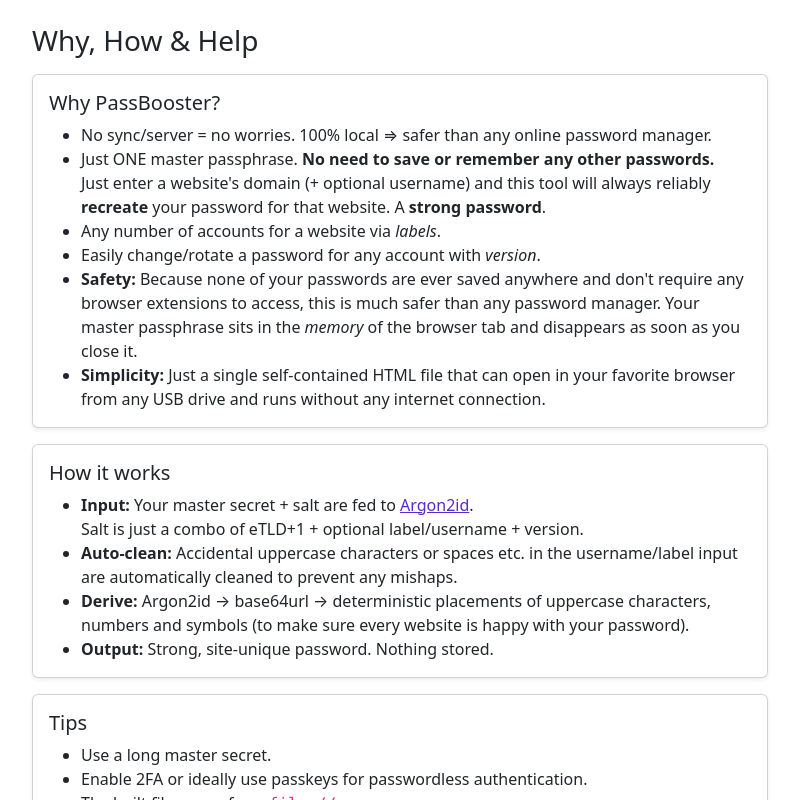
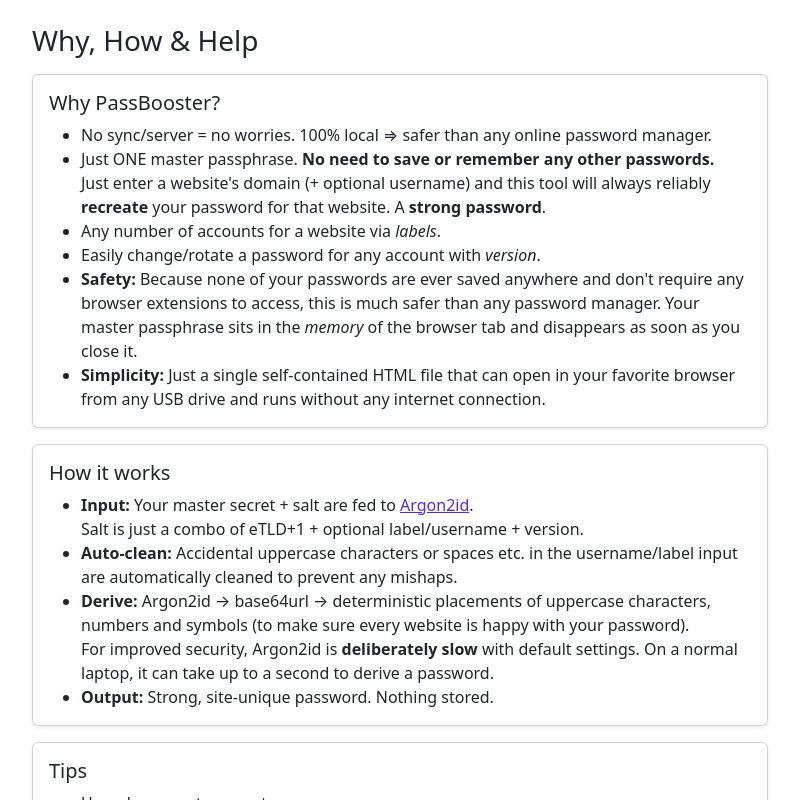
Before and after one commit to WebDevBooster/passbooster, a SvelteKit app: page /help in a window 1280 px wide. Shown: the top 800 px of the page, without its empty margins (240-1039 px from the left). Built offline with nearby package versions, Linux system fonts and the light colour scheme.

Commit message:
Update the help page.

```diff
--- a/src/routes/help/+page.svelte
+++ b/src/routes/help/+page.svelte
@@ -37,7 +37,9 @@
                                 <li><strong>Input:</strong> Your master secret + salt are fed to <a href="https://en.wikipedia.org/wiki/Argon2" target="_blank">Argon2id</a>. <br>
                                     Salt is just a combo of eTLD+1 + optional label/username + version.</li>
                                 <li><strong>Auto-clean:</strong> Accidental uppercase characters or spaces etc. in the username/label input are automatically cleaned to prevent any mishaps.</li>
-                                <li><strong>Derive:</strong> Argon2id → base64url → deterministic placements of uppercase characters, numbers and symbols (to make sure every website is happy with your password).</li>
+                                <li><strong>Derive:</strong> Argon2id → base64url → deterministic placements of uppercase characters, numbers and symbols (to make sure every website is happy with your password).<br>
+                                    For improved security, Argon2id is <strong>deliberately slow</strong> with default settings. On a normal laptop, it can take up to a second to derive a password.
+                                </li>
                                 <li><strong>Output:</strong> Strong, site-unique password. Nothing stored.</li>
                             </ul>
                         </div>
```
